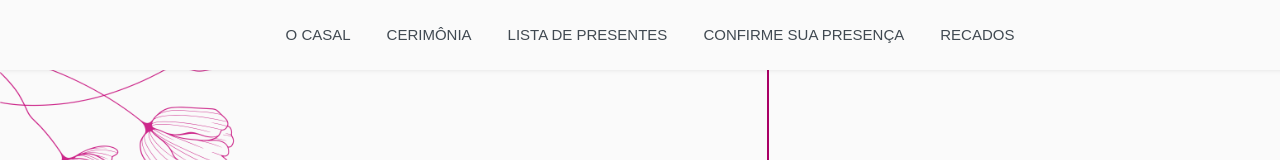
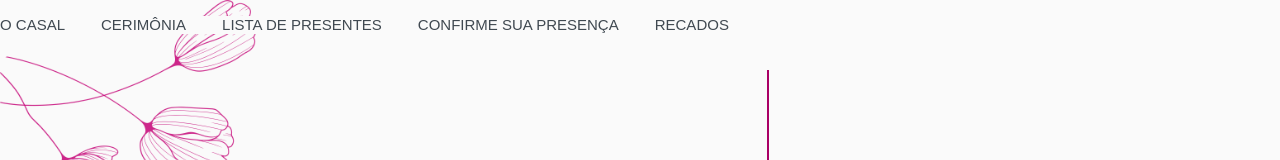
Before and after one commit to eniofilipe22/lorenaeenio, a React (Vite) app: page / in a window 1280 px wide. Shown: the top 160 px of the page. Built offline with nearby package versions, Linux system fonts and the light colour scheme.

Commit message:
resetando menu

```diff
--- a/src/components/home/style.css
+++ b/src/components/home/style.css
@@ -60,6 +60,7 @@
         flex-direction: column;
         justify-content: left;
         align-self: start;
+        width: max-content;
     }
 }
 
--- a/src/components/menu/style.css
+++ b/src/components/menu/style.css
@@ -1,31 +1,19 @@
-.header {
-    position: fixed;
-    top: 0;
-    width: 100%;
-    z-index: 1;
-    background-color: #fafafa;
-    padding: 10px;
-    box-shadow: 0px 0px 5px 0px rgba(0,0,0,0.10);
-}
-
 .header .itens {
     background-color: #fafafa;
     display: flex;
-    justify-content: center;
     gap: 36px;
 }
 
 .header .itens li a {
     font-size: 15px;
     font-family: 'Nunito Sans', sans-serif;
-    transition: 0.5s;
+    transition: 0.3s;
 }
 
-.header .itens li a:hover,
-.header .itens li a:focus{
+.header .itens li a:hover{
     /* text-decoration: underline; */
-    text-decoration: #A90065;
-    font-weight: 600;
+    text-decoration-color: #A90065;
+    font-weight: 800;
 }
 
 .header .menu {
@@ -59,7 +47,7 @@
     width: 100%;
     height: 100%;
     position: absolute;
-    transition: 0.5s ease-in-out;
+    transition: 0.7s ease-in-out;
 }
 
 .header .hamburguer:before {
@@ -102,17 +90,16 @@
     }
 
     .header {
-        position: fixed;
-        width: fit-content;
+        position: absolute;
         top: 8px;
         right: 20px;
         z-index: 1;
-        padding: 0;
-        border-radius: 8px;
     }
 
     .header .itens {
-        padding: 0 10px;
+        width: 200px;
+        /* background-color: #fafafa; */
+        /* padding: 20px; */
     }
 
     .header .itens a {
```
